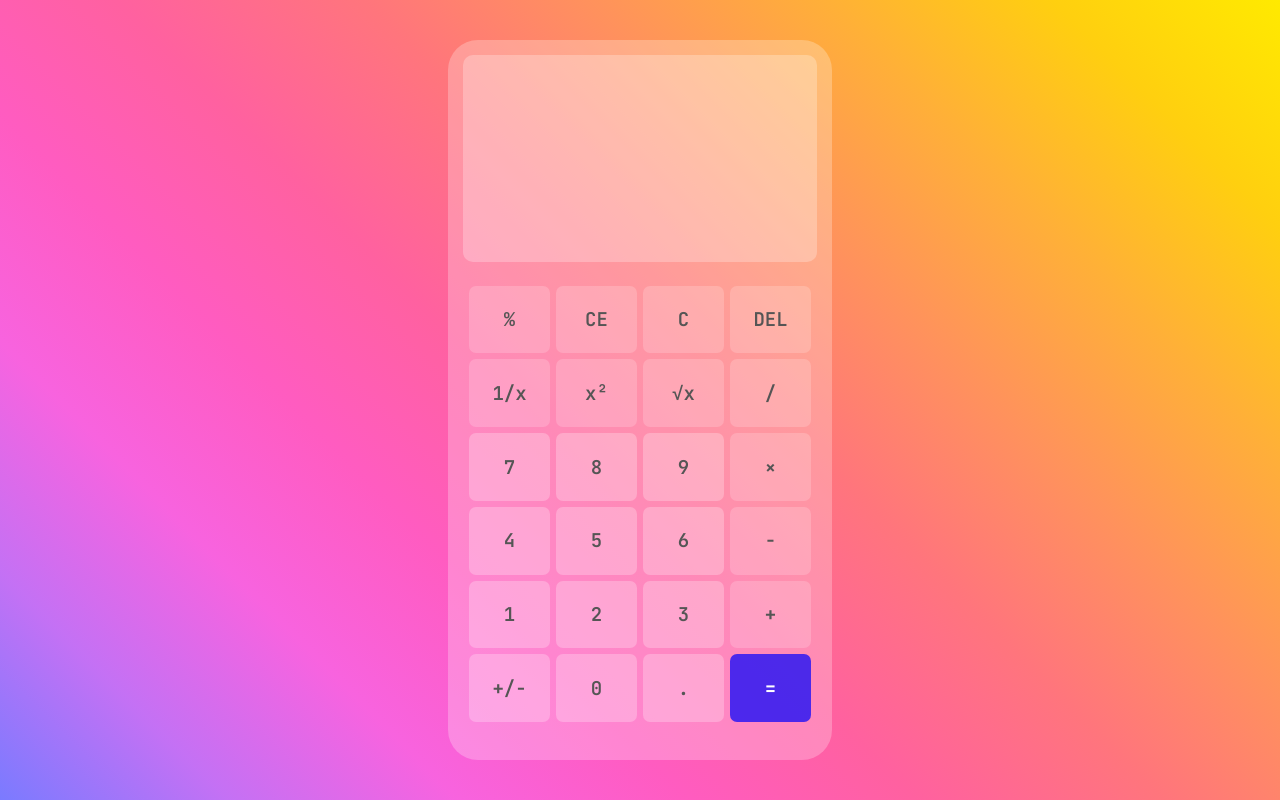
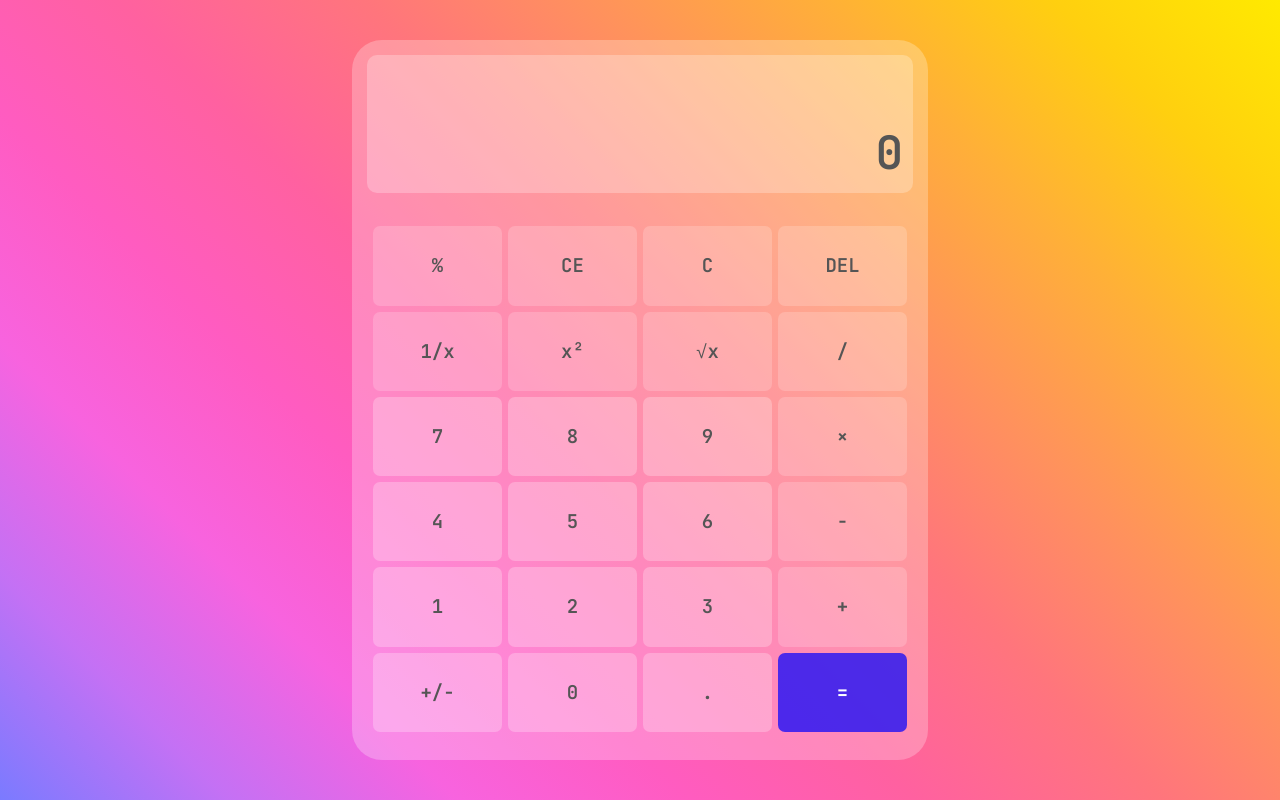
Before and after one commit to tiberiu1204/react-calculator, a React (Vite) app: page / in a window 1280 px wide. Built offline with nearby package versions, Linux system fonts and the light colour scheme.

Commit message:
Added button functionality for numbers, negation, and deletion

```diff
--- a/src/Button.css
+++ b/src/Button.css
@@ -1,5 +1,3 @@
-@import url('https://fonts.googleapis.com/css2?family=JetBrains+Mono:wght@600&display=swap');
-
 .calculator-button-wrapper {
    width: 25%;
    /* border: 1px solid black; */
@@ -14,10 +12,9 @@
    justify-content: center;
    border-radius: 7px;
    background-color: rgba(255, 255, 255, var(--opacity));
-   color: rgba(85, 85, 85, 1);
-   font-family: 'JetBrains Mono', monospace;
+   color: inherit;
+   font-family: inherit;
    font-size: 19px;
-   font-weight: 600;
    border: none;
    /* border: 1px solid black; */
    transition: all 200ms;
--- a/src/Button.tsx
+++ b/src/Button.tsx
@@ -7,7 +7,7 @@ export enum ButtonType {
   DEL = "DEL",
   INVERSE = "1/x",
   SQUARED = "x²",
-  SQURT = "√x",
+  SQRT = "√x",
   DIVIDED = "/",
   SEVEN = "7",
   EIGHT = "8",
@@ -29,13 +29,18 @@ export enum ButtonType {
 
 interface Props {
   color: "white" | "grey" | "blue";
+  onClick: () => void;
   type: ButtonType;
 }
 
-export const Button = ({ color, type }: Props) => {
+export const Button = ({ color, onClick, type }: Props) => {
   return (
     <div className="calculator-button-wrapper">
-      <button type="button" className={`calculator-button ${color}`}>
+      <button
+        type="button"
+        className={`calculator-button ${color}`}
+        onClick={onClick}
+      >
         {type}
       </button>
     </div>
--- a/src/Calculator.css
+++ b/src/Calculator.css
@@ -3,10 +3,9 @@
 }
 
 .calculator {
-   width: 30%;
-   min-width: 360px;
-   min-height: 720px;
-   height: 80%;
+   max-width: 576px;
+   min-width: 576px;
+   height: 720px;
    background-color: rgba(255, 255, 255, var(--opacity));
    border-radius: 30px;
    padding: 15px;
@@ -14,18 +13,43 @@
 
 .calculator-screen-wraper {
    width: 100%;
-   height: 30%;
+   height: 20%;
    background-color: rgba(255, 255, 255, var(--opacity));
    border-radius: 10px;
    margin-bottom: 5%;
+   padding: 10px;
 }
 
 .calculator-buttons-wraper {
    width: 100%;
-   height: 65%;
+   height: 75%;
    background-color: transparent;
    border-radius: 10px;
    display: flex;
    flex-wrap: wrap;
    padding: 3px;
 }
+
+.calculator-screen {
+   width: 100%;
+   height: 100%;
+   /* border: 1px solid black; */
+   font-family: inherit;
+   font-size: 46px;
+}
+
+.calculator-screen-input, .calculator-screen-result {
+   height: 50%;
+   display: flex;
+}
+
+.calculator-screen-result {
+   font-size: calc(.50vw + 15px);
+   justify-content: flex-end;
+   align-items: center;
+}
+
+.calculator-screen-input {
+   justify-content: flex-end;
+   align-items: flex-end;
+}
--- a/src/Calculator.tsx
+++ b/src/Calculator.tsx
@@ -1,11 +1,17 @@
 import "./Calculator.css";
 import { Button, ButtonType } from "./Button";
+import { useState } from "react";
 
 const Calculator = () => {
   const buttons: ButtonType[] = Object.values(ButtonType);
+  const numbers = ["1", "2", "3", "4", "5", "6", "7", "8", "9", "0"];
+  const operands = ["%", "+", "-", "=", "/", "×", "√x", "1/x", "x²"];
+  const [inputNumber, setInputNumber]: [string, (value: string) => void] =
+    useState("0");
+  const [resultNumber, setResultNumber]: [string, (value: string) => void] =
+    useState("");
 
   const getColor: (index: number) => "white" | "grey" | "blue" = (index) => {
-    console.log(index);
     const line: number = Math.floor(index / 4);
     const collumn: number = index % 4;
     if (line > 1 && collumn < 3) {
@@ -16,13 +22,71 @@ const Calculator = () => {
     return "grey";
   };
 
+  const changeInputNumber: (value: string) => void = (value) => {
+    if (value == ButtonType.DEL) {
+      inputNumber.length > 1
+        ? setInputNumber(inputNumber.slice(0, -1))
+        : setInputNumber("0");
+    }
+
+    if (value == ButtonType.CE) {
+      setInputNumber("0");
+    }
+
+    if (value == ButtonType.NEGATE) {
+      if (inputNumber.length == 19) {
+        return;
+      }
+      Number(inputNumber) > 0
+        ? setInputNumber("-" + inputNumber)
+        : setInputNumber(inputNumber.slice(1, inputNumber.length));
+    }
+
+    if (value == ButtonType.POINT) {
+      if (inputNumber.length == 19) {
+        return;
+      }
+      if (!inputNumber.includes(".")) {
+        setInputNumber(inputNumber + ".");
+      }
+    }
+
+    if (value == ButtonType.C) {
+      setInputNumber("0");
+      setResultNumber("");
+    }
+
+    if (numbers.includes(value)) {
+      if (inputNumber.length == 19) {
+        return;
+      }
+      if (inputNumber == "0") {
+        setInputNumber(value);
+      } else {
+        setInputNumber(inputNumber + value);
+      }
+    }
+  };
+
   return (
     <div className="calculator">
-      <div className="calculator-screen-wraper"></div>
+      <div className="calculator-screen-wraper">
+        <div className="calculator-screen">
+          <div className="calculator-screen-result">{resultNumber}</div>
+          <div className="calculator-screen-input">{inputNumber}</div>
+        </div>
+      </div>
       <div className="calculator-buttons-wraper">
         {buttons.map((item, index) => {
           return (
-            <Button type={item} color={getColor(index)} key={item}></Button>
+            <Button
+              type={item}
+              color={getColor(index)}
+              key={index}
+              onClick={() => {
+                changeInputNumber(item);
+              }}
+            ></Button>
           );
         })}
       </div>
--- a/src/index.css
+++ b/src/index.css
@@ -1,5 +1,11 @@
+@import url('https://fonts.googleapis.com/css2?family=JetBrains+Mono:wght@600&display=swap');
 * {
    box-sizing: border-box;
+}
+
+html {
+   font-family: 'JetBrains Mono', monospace;
+   color: rgba(85, 85, 85, 1);
 }
 
 body {
```
